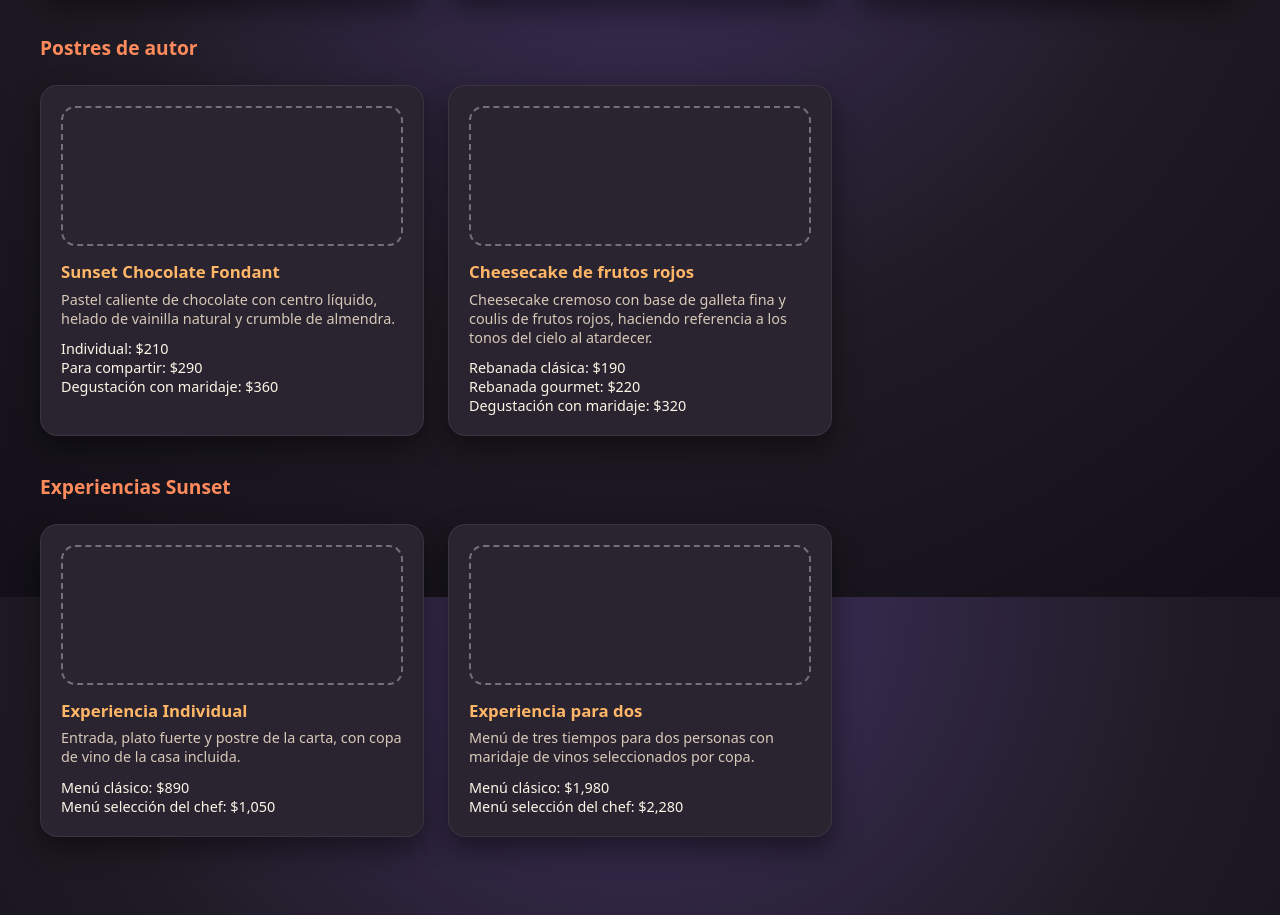
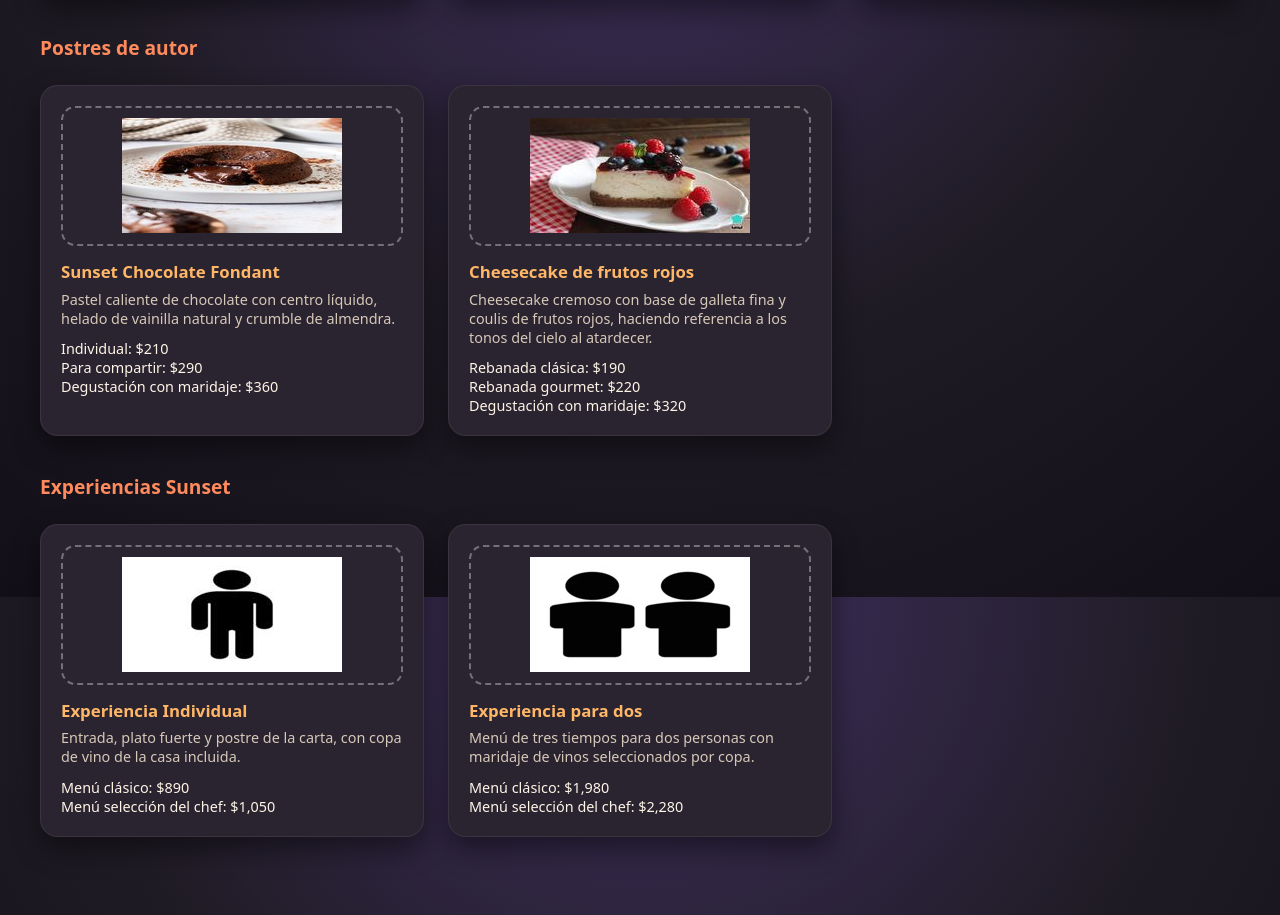
Before and after one commit to omarreyestome-svg/Sunset-Restaurant, a plain HTML site: page menu.html in a window 1280 px wide. Shown: the part 1003-1918 px from the top of the page. Drawn offline with Linux system fonts and the light colour scheme.

Commit message:
Update menu.html

```diff
--- a/menu.html
+++ b/menu.html
@@ -164,7 +164,10 @@
       <div class="grid-tarjetas">
         <article class="tarjeta tarjeta--menu">
           <div class="tarjeta__imagen-placeholder">
-            <!-- Aquí puedo colocar la imagen del fondant cuando esté lista -->
+            <img
+              src="Chocolate.jpg"
+              alt="Chocolate fondant en SUNSET RESTAURANT"
+              class="tarjeta__imagen">
           </div>
           <h3 class="tarjeta__titulo">Sunset Chocolate Fondant</h3>
           <p class="tarjeta__texto">
@@ -180,7 +183,10 @@
 
         <article class="tarjeta tarjeta--menu">
           <div class="tarjeta__imagen-placeholder">
-            <!-- Aquí puedo colocar la imagen del cheesecake cuando esté lista -->
+            <img
+              src="Frutos.jpg"
+              alt="Cheesecake de frutos rojos en SUNSET RESTAURANT"
+              class="tarjeta__imagen">
           </div>
           <h3 class="tarjeta__titulo">Cheesecake de frutos rojos</h3>
           <p class="tarjeta__texto">
@@ -202,7 +208,10 @@
       <div class="grid-tarjetas">
         <article class="tarjeta tarjeta--menu">
           <div class="tarjeta__imagen-placeholder">
-            <!-- Aquí puedo colocar la imagen de la experiencia individual cuando esté lista -->
+           <img
+              src="Individual.jpg"
+              alt="Paquete individual en SUNSET RESTAURANT"
+              class="tarjeta__imagen">
           </div>
           <h3 class="tarjeta__titulo">Experiencia Individual</h3>
           <p class="tarjeta__texto">
@@ -216,7 +225,10 @@
 
         <article class="tarjeta tarjeta--menu">
           <div class="tarjeta__imagen-placeholder">
-            <!-- Aquí puedo colocar la imagen de la experiencia para dos cuando esté lista -->
+            <img
+              src="Duo.jpg"
+              alt="Paquete duo en SUNSET RESTAURANT"
+              class="tarjeta__imagen">
           </div>
           <h3 class="tarjeta__titulo">Experiencia para dos</h3>
           <p class="tarjeta__texto">
```
